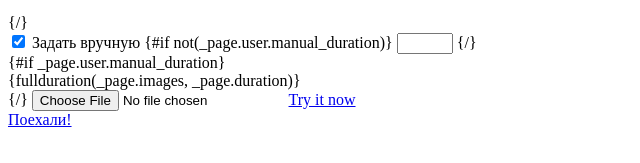
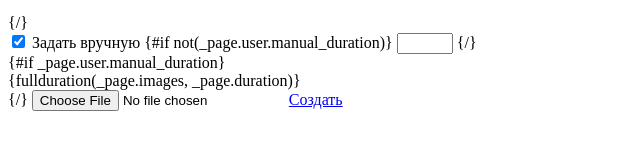
Before and after one commit to Firnis/Image-to-avi-converter, a website: page views/app/home.html in a window 1280 px wide. Shown: the part 83-246 px from the top of the page, without its empty margins (0-640 px from the left). Drawn offline with Linux system fonts and the light colour scheme.

Commit message:
minor changes

```diff
--- a/views/app/home.html
+++ b/views/app/home.html
@@ -35,9 +35,5 @@
 
 		<input type="file" name="image" x-bind="change: uploadImage" />
 
-		<a class="btn btn-large btn-success" href="/list">Try it now</a>
+		<a class="btn btn-large btn-success" href="/make/my/awersome/video">Создать</a>
 	</div>
-
-	<div>
-		<a href="/make/my/awersome/video" class="btn btn-success">Поехали!</a>
-	</div>
```
Also changed, not shown: README.md.
